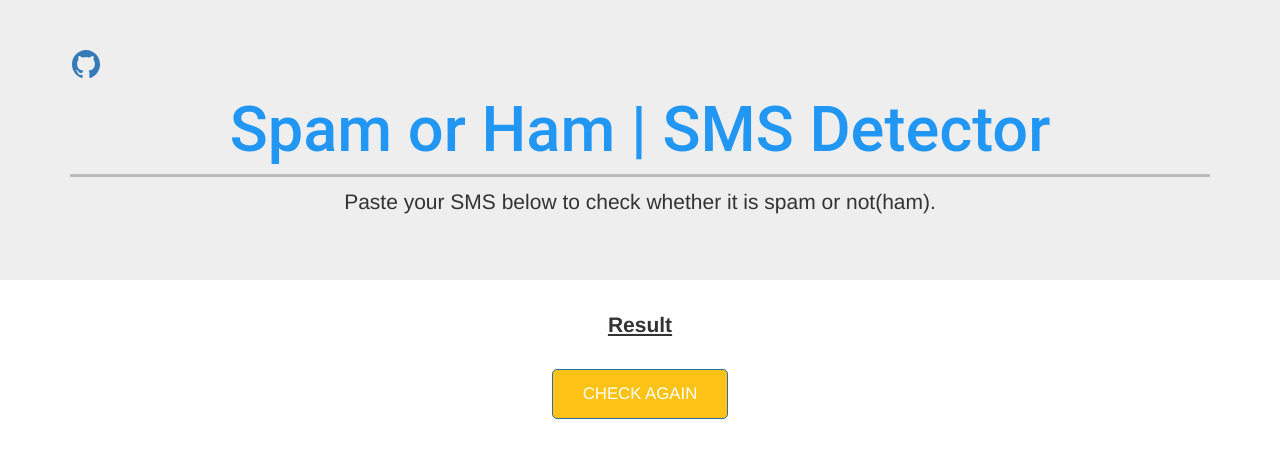
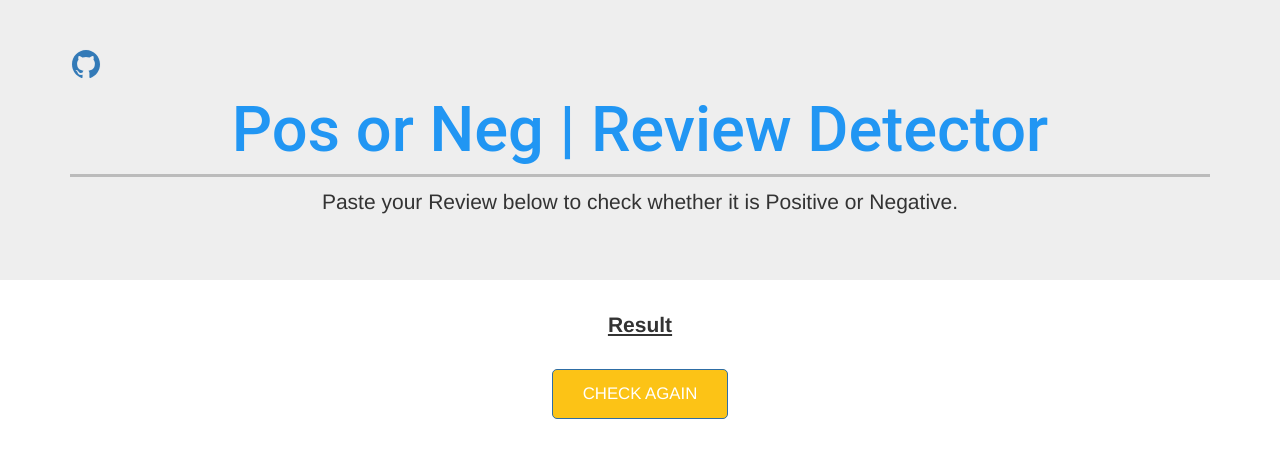
Before and after one commit to alfaruq05/UTS_TextMining, a Flask app: template templates/result.html in a window 1280 px wide. Shown: the top 457 px of the page. Run offline with Flask 2, Linux system fonts and the light colour scheme; the template is opened without the code that fills it, so the values that code supplies are empty; some libraries are stand-ins or nearby versions.

Commit message:
Update result.html

```diff
--- a/templates/result.html
+++ b/templates/result.html
@@ -84,8 +84,8 @@
       <div class="container text-xs-center text-white">
         <a href="https://github.com/alfaruq05/UTS_TextMining" target="_blank" title="View code at Github"> <ion-icon name="logo-github" size="large"></ion-icon></a>
 
-        <h1 class="display-1 card-header" align="center" style="color:#2196F3;">Spam or Ham | SMS Detector  </h1>
-        <p class="lead" align="center"> Paste your SMS below to check whether it is spam or  not(ham).  </p>
+        <h1 class="display-1 card-header" align="center" style="color:#2196F3;">Pos or Neg | Review Detector  </h1>
+        <p class="lead" align="center"> Paste your Review below to check whether it is Positive or Negative.  </p>
 
       </div>
     </div>
```
